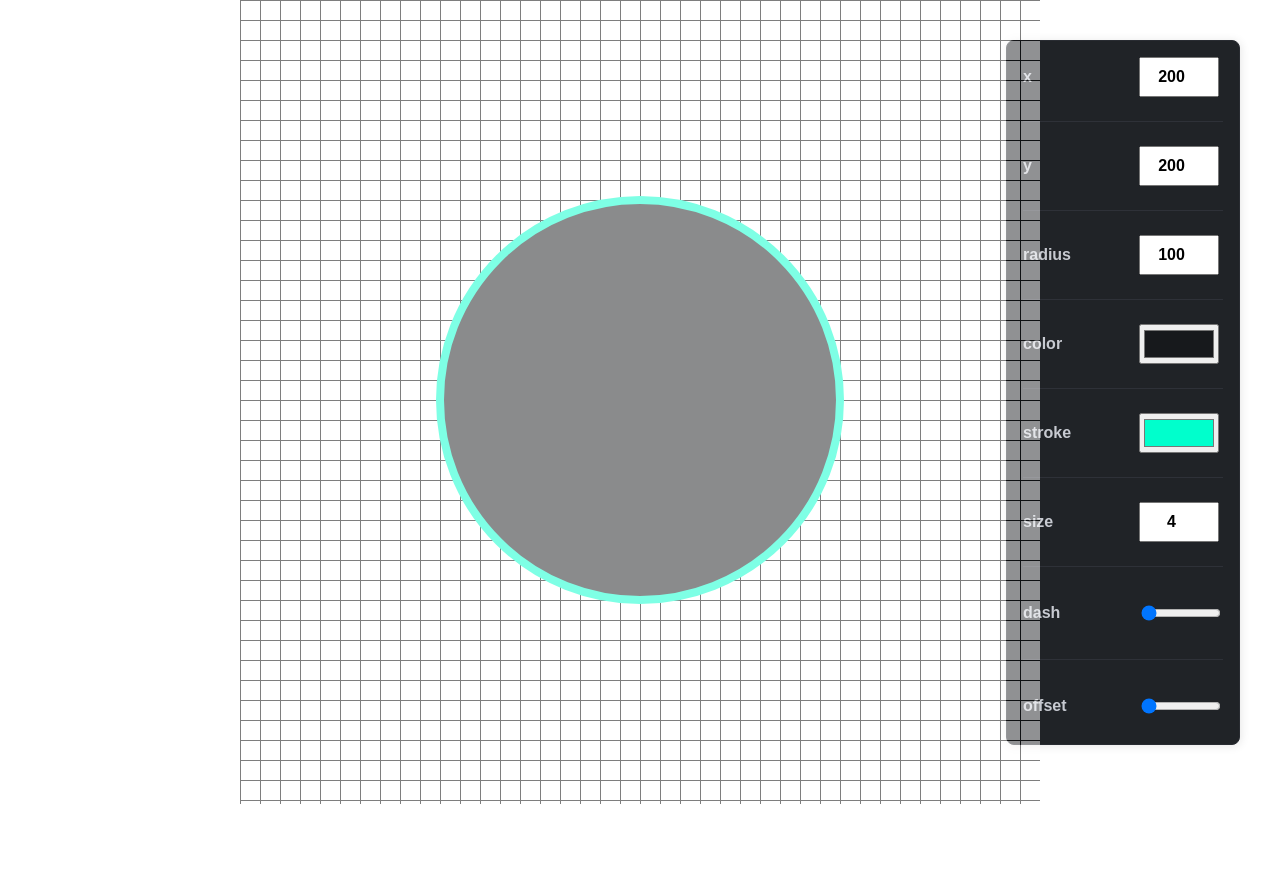
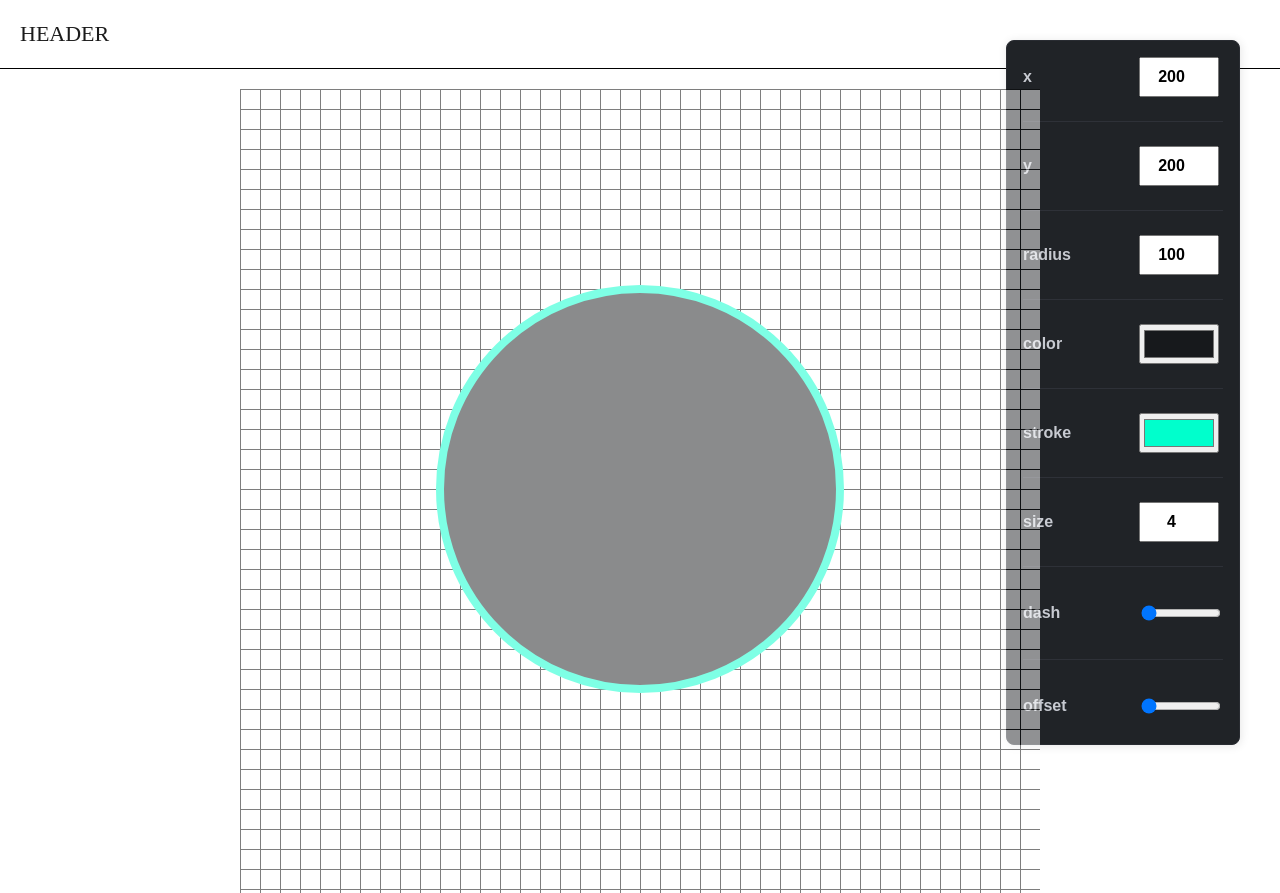
Before and after one commit to Andriikryl/gui-library, a SvelteKit app: page / in a window 1280 px wide. Before the commit the page ends 804 px from the top, so only its background shows below. Built offline with nearby package versions, Linux system fonts and the light colour scheme.

Commit message:
add header component

```diff
--- /dev/null
+++ b/src/lib/components/Container.svelte
@@ -0,0 +1,11 @@
+<div class="container">
+  <slot />
+</div>
+
+<style>
+  .container {
+    max-width: 1300px;
+    margin-inline: auto;
+    padding-inline: auto;
+  }
+</style>
--- /dev/null
+++ b/src/lib/components/Header.svelte
@@ -0,0 +1,28 @@
+<script>
+  import Container from "./Container.svelte";
+</script>
+
+<header class="header">
+  <Container>
+    <div>
+      <p class="name">header</p>
+    </div>
+  </Container>
+</header>
+
+<style>
+  .header {
+    padding-block: 20px;
+    border-bottom: 1px solid black;
+    margin-block-end: 20px;
+  }
+  .name {
+    text-transform: uppercase;
+    color: var(--black, #1b1b1b);
+    font-family: "Patrick Hand";
+    font-size: 22px;
+    font-style: normal;
+    font-weight: 400;
+    line-height: 28px; /* 127.273% */
+  }
+</style>
--- a/src/routes/+layout.svelte
+++ b/src/routes/+layout.svelte
@@ -1,4 +1,5 @@
 <script lang="ts">
+  import Header from "$lib/components/Header.svelte";
   import "../app.css";
 </script>
 
@@ -6,6 +7,7 @@
   <title>Svelte GUI</title>
 </svelte:head>
 
+<Header />
 <main>
   <slot />
 </main>
--- a/src/routes/+page.svelte
+++ b/src/routes/+page.svelte
@@ -2,6 +2,4 @@
   import Circle from "../lib/components/Circle.svelte";
 </script>
 
-<div>
-  <Circle />
-</div>
+<Circle />
```
